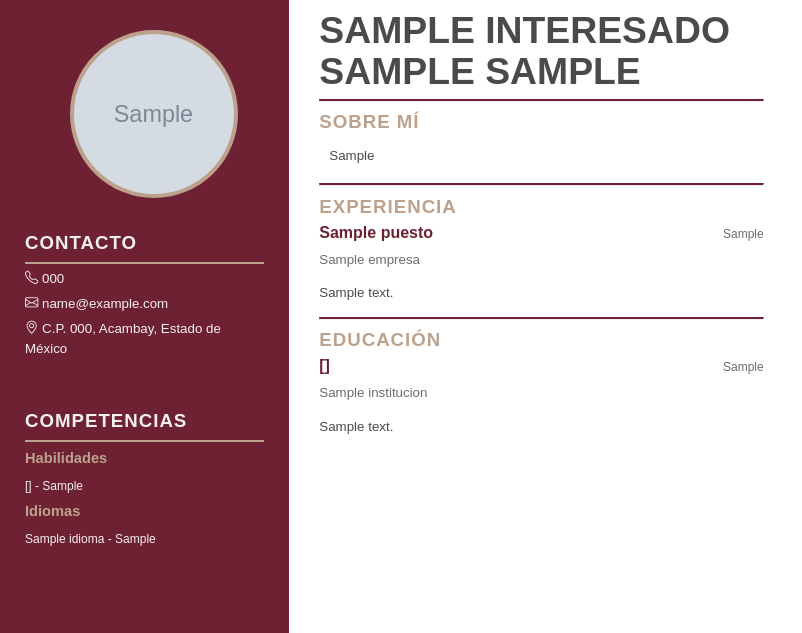
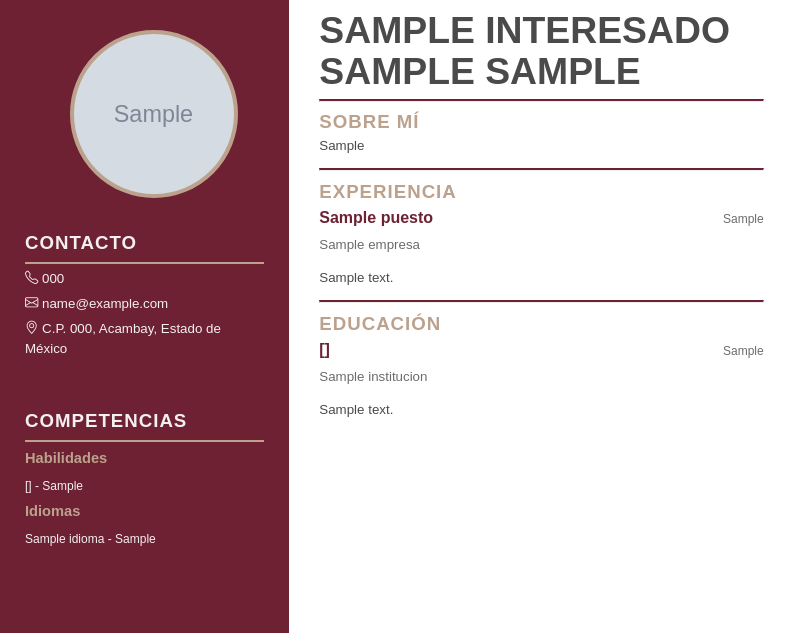
Before and after one commit to MarcoVD/BT, a Django app: template templates/usuarios/cv_pdf_template.html in a window 1280 px wide. Shown: the top 633 px of the page, without its empty margins (0-802 px from the left). Run offline with Django 5.2, Linux system fonts and the light colour scheme; tables that the repository leaves empty hold one stand-in row (values such as "Sample post"); the template is opened without the code that fills it: values that come from a table or form of the project are taken from there, most other values are stand-ins (such as "Sample title", 1, 10 or a date in 2020); grey boxes marked "Sample" are stand-in pictures.

Commit message:
mejora de plantilla de CV

```diff
--- a/templates/usuarios/cv_pdf_template.html
+++ b/templates/usuarios/cv_pdf_template.html
@@ -78,7 +78,7 @@
             font-weight: bold;
         }
 
-        .left-section {
+        .seccion-izquierda {
             margin-bottom: 25px;
         }
 
@@ -142,18 +142,18 @@
             margin: 0;
         }
 
-        .right-section {
+        .seccion-derecha {
             margin-bottom: 12px;
         }
 
-        .right-title {
+        .titulo-derecha {
             font-size: 14pt;
             color: var(--color-accent);
             font-weight: 700;
             text-transform: uppercase;
             letter-spacing: 1px;
-            margin-top: 0px;
-            margin-bottom: 0px;
+            margin-top: 0;
+            margin-bottom: 0;
         }
         .item {
             margin-bottom: 0;
@@ -187,12 +187,14 @@
 
         p{
             text-align: justify;
+            margin-bottom: 4px;
         }
-        p.summary {
+        p.resumen {
             text-align: justify;
             font-size: 10pt;
-            padding: 5px;
-            margin: 5px;
+            margin-top: 0;
+            margin-bottom: 0;
+
         }
 
         /* Estilos para h4 en la columna izquierda */
@@ -223,7 +225,7 @@
             </div>
 
             <!-- Contacto -->
-            <div class="left-section">
+            <div class="seccion-izquierda">
                 <h3 class="left-title">Contacto</h3>
                 <div class="contact-item">
 
@@ -241,7 +243,7 @@
             </div>
 
             <!-- Competencias -->
-            <div class="left-section">
+            <div class="seccion-izquierda">
                 <h3 class="left-title">Competencias</h3>
 
                 {% if habilidades %}
@@ -276,17 +278,17 @@
             <hr class="linea">
             <!-- Sobre mí -->
             {% if curriculum.resumen_profesional %}
-            <div class="right-section">
-                <h2 class="right-title ">Sobre Mí</h2>
-                <p class="summary ">{{ curriculum.resumen_profesional }}</p>
+            <div class="seccion-derecha">
+                <h2 class="titulo-derecha ">Sobre Mí</h2>
+                <p class="resumen ">{{ curriculum.resumen_profesional }}</p>
             </div>
             {% endif %}
 
             <hr class="linea">
             <!-- Experiencia -->
             {% if experiencias %}
-            <div class="right-section">
-                <h2 class="right-title">Experiencia</h2>
+            <div class="seccion-derecha">
+                <h2 class="titulo-derecha">Experiencia</h2>
                 {% for experiencia in experiencias %}
                 <div class="item">
                     <div class="item-header">
@@ -294,7 +296,7 @@
                         <span class="item-date">{{ experiencia.periodo_trabajo }}</span>
                     </div>
                     <div class="item-subtitle">{{ experiencia.empresa }}</div>
-                    <p>{{ experiencia.descripcion }}</p>
+                    <p class="">{{ experiencia.descripcion }}</p>
                 </div>
                 {% endfor %}
             </div>
@@ -303,8 +305,8 @@
             <hr class="linea">
             <!-- Educación -->
             {% if educaciones %}
-            <div class="right-section">
-                <h2 class="right-title">Educación</h2>
+            <div class="seccion-derecha">
+                <h2 class="titulo-derecha">Educación</h2>
                 {% for educacion in educaciones %}
                 <div class="item">
                     <div class="item-header">
@@ -321,9 +323,9 @@
             {% endif %}
             <!-- Mensaje si no hay contenido -->
             {% if not curriculum.resumen_profesional and not experiencias and not educaciones %}
-            <div class="right-section">
-                <h2 class="right-title">Información Profesional</h2>
-                <p class="summary">CV en construcción. El candidato está completando su información profesional.</p>
+            <div class="seccion-derecha">
+                <h2 class="titulo-derecha">Información Profesional</h2>
+                <p class="resumen">CV en construcción. El candidato está completando su información profesional.</p>
             </div>
             {% endif %}
         </div>
```
Also changed, not shown: templates/usuarios/mis_postulaciones.html (+4 -31 lines).
